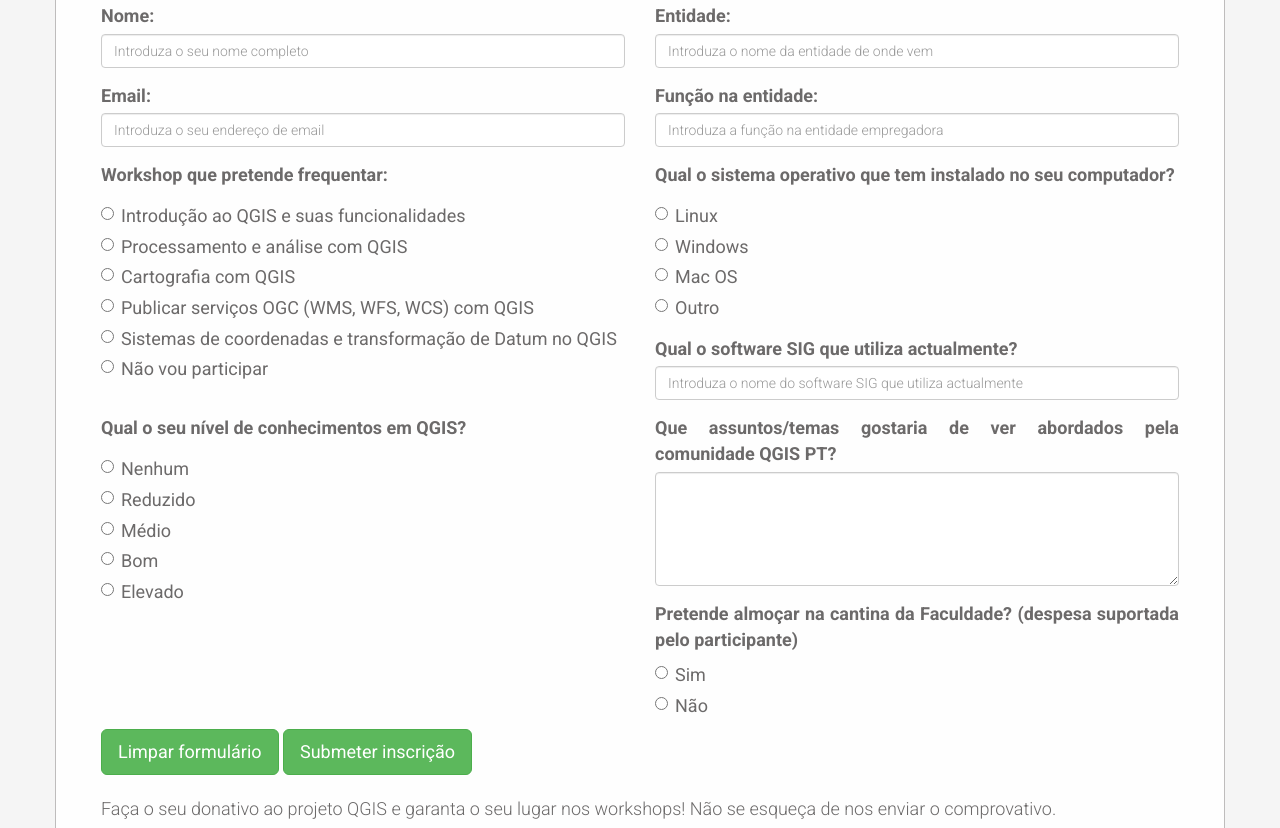
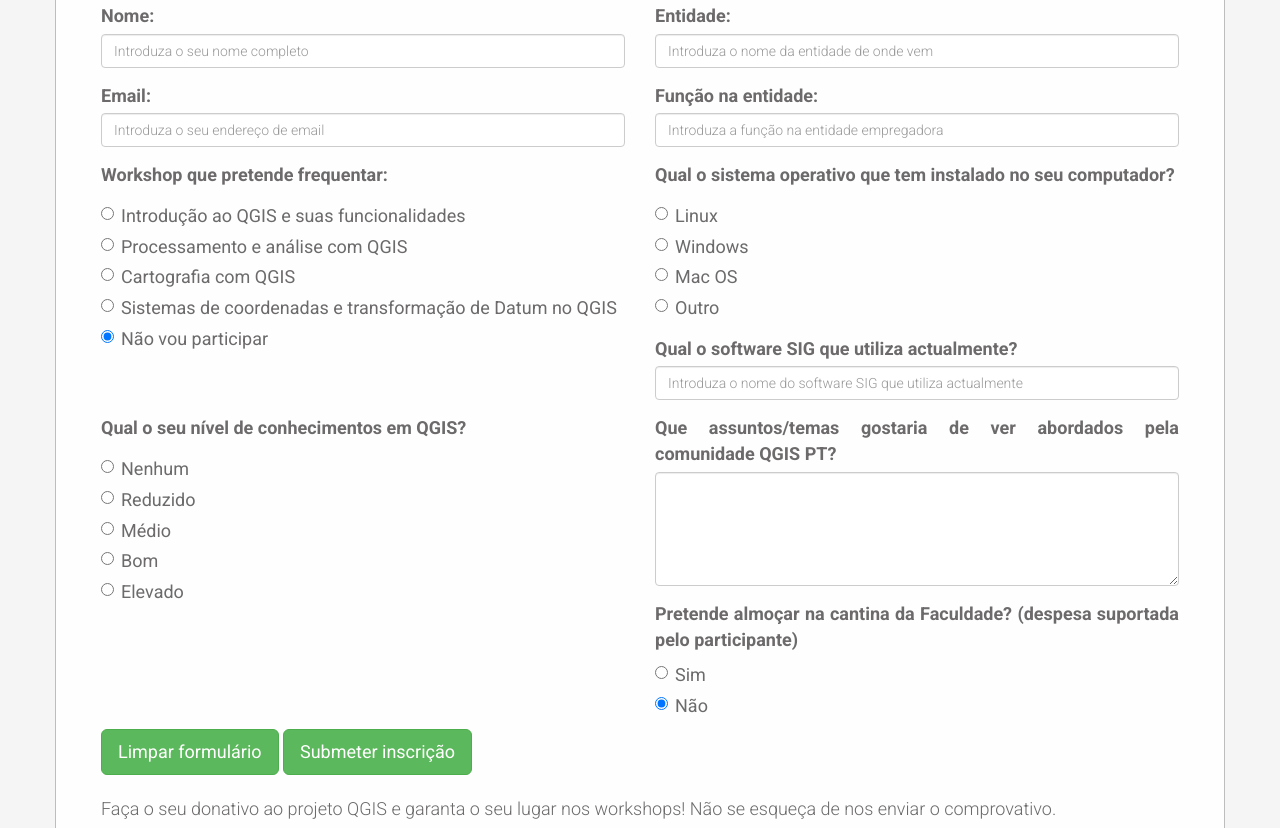
Before and after one commit to qgispt/qgis_pt_website, a plain HTML site: page eventos.html in a window 1280 px wide. Shown: the part 2582-3410 px from the top of the page. Drawn offline with nearby package versions, Linux system fonts and the light colour scheme; files that its build step writes are made by us from their sources.

Commit message:
fix form

```diff
--- a/eventos.html
+++ b/eventos.html
@@ -258,18 +258,12 @@
 </div>
 <div class="radio">
 <label>
-<input type="radio" name="ws1" value="qgis-server">Publicar serviços OGC (WMS, WFS, WCS) com QGIS
+<input type="radio" name="ws1" value="coordenadas">Sistemas de coordenadas e transformação de Datum no QGIS
 </label>
 </div>
 <div class="radio">
 <label>
-<input type="radio" name="ws1" value="coordenadas">Sistemas de coordenadas e transformação de Datum no QGIS
-</label>
-</div>
-
-<div class="radio">
-<label>
-<input type="radio" name="ws1" value="nao">Não vou participar
+<input type="radio" name="ws1" value="nao" checked>Não vou participar
 </label>
 </div>
 </div>
@@ -349,7 +343,7 @@
 </div>
 <div class="radio">
 <label>
-<input type="radio" name="almoco" value="nao" id="nao">Não
+<input type="radio" name="almoco" value="nao" id="nao" checked>Não
 </label>
 </div>
 </div>
```
